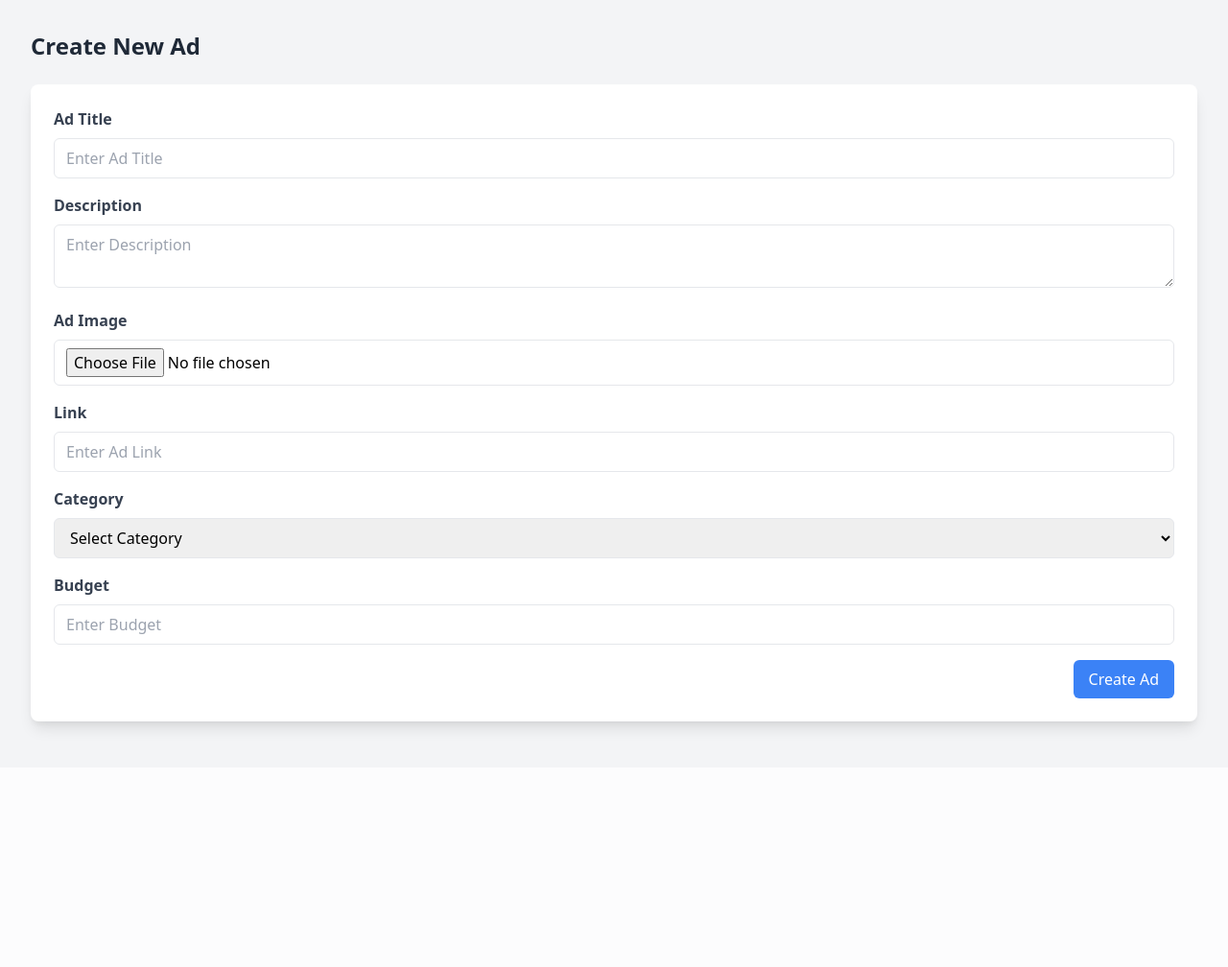
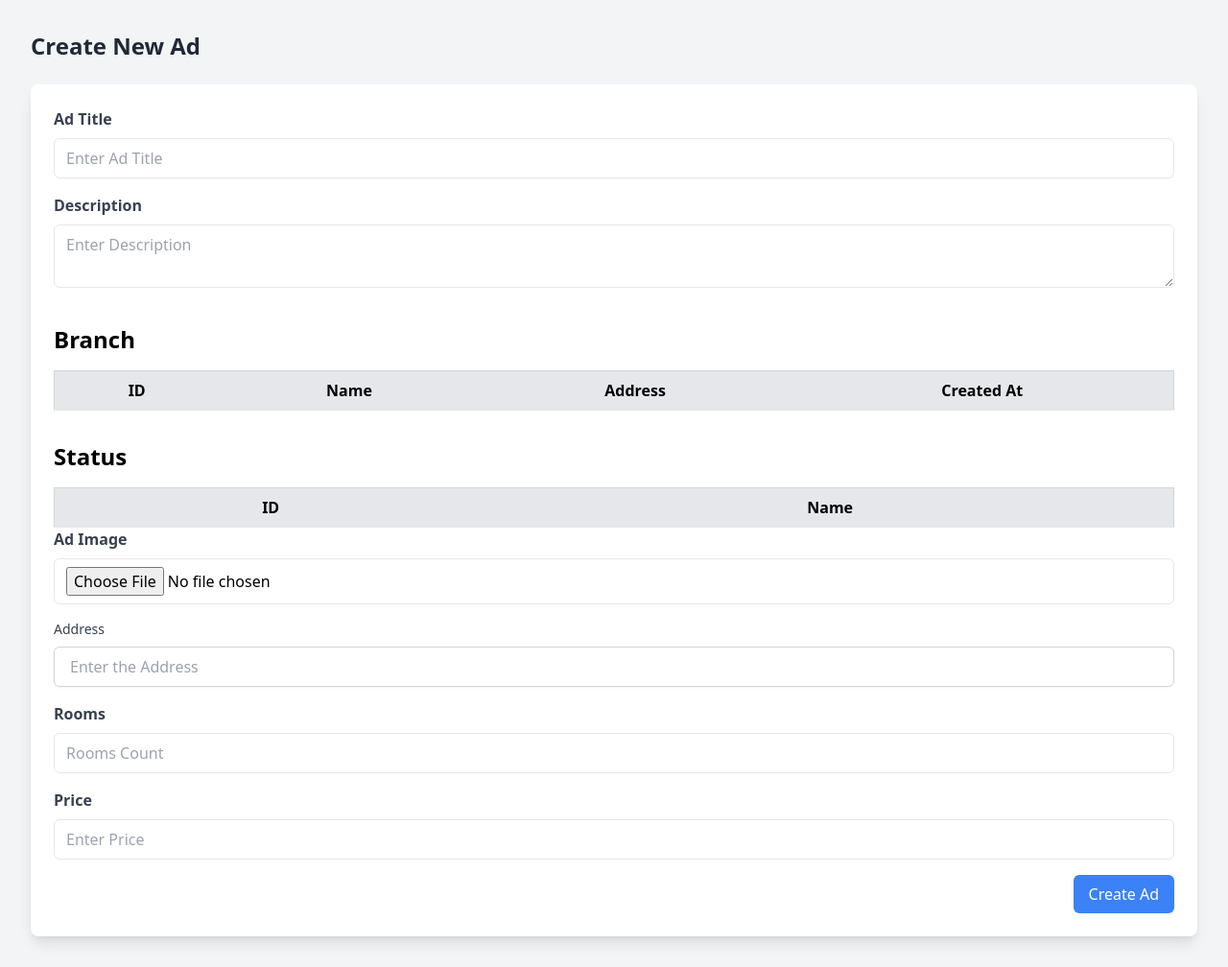
Before and after one commit to SharipovIskandar/NTRA, a PHP site: template view/adminDashboard.php in a window 1280 px wide. Shown: the whole page at 96% size. Before the commit the page ends 767 px from the top, so only its background shows below. Run offline with PHP 8.4, Linux system fonts and the light colour scheme; the template is opened without the code that fills it: most values are stand-ins (such as "Sample title", 1, 10 or a date in 2020); lists and menus that the app fills with data are empty.

Commit message:
PATCH: Added new page: create ADS

```diff
--- a/view/adminDashboard.php
+++ b/view/adminDashboard.php
@@ -1,3 +1,21 @@
+<?php
+
+use App\DB;
+use PDO;
+try {
+    $pdo = DB::connect();
+
+    $stmt_branch = $pdo->query("SELECT * FROM branch");
+    $branches = $stmt_branch->fetchAll(PDO::FETCH_ASSOC);
+
+    $stmt_status = $pdo->query("SELECT * FROM status");
+    $statuses = $stmt_status->fetchAll(PDO::FETCH_ASSOC);
+
+} catch (PDOException $e) {
+    echo "Bog'lanishda xato: " . $e->getMessage();
+}
+?>
+
 <!DOCTYPE html>
 <html lang="en">
 <head>
@@ -12,32 +30,74 @@
     <form class="bg-white p-6 rounded-lg shadow-lg" action="/dashboard">
         <div class="mb-4">
             <label for="title" class="block text-gray-700 font-bold mb-2">Ad Title</label>
-            <input type="text" id="title" placeholder="Enter Ad Title" class="w-full px-3 py-2 border rounded-md focus:outline-none focus:ring focus:border-blue-300">
+            <input type="text" name="title" id="title" placeholder="Enter Ad Title" class="w-full px-3 py-2 border rounded-md focus:outline-none focus:ring focus:border-blue-300">
         </div>
         <div class="mb-4">
             <label for="description" class="block text-gray-700 font-bold mb-2">Description</label>
-            <textarea id="description" placeholder="Enter Description" class="w-full px-3 py-2 border rounded-md focus:outline-none focus:ring focus:border-blue-300"></textarea>
+            <textarea id="description" name="description" placeholder="Enter Description" class="w-full px-3 py-2 border rounded-md focus:outline-none focus:ring focus:border-blue-300"></textarea>
         </div>
+        <div class="container mx-auto mt-8">
+            <h1 class="text-2xl font-bold mb-4">Branch</h1>
+            <table class="min-w-full bg-white border border-gray-300">
+                <thead class="bg-gray-200">
+                <tr>
+                    <th class="py-2 px-4 border-b">ID</th>
+                    <th class="py-2 px-4 border-b">Name</th>
+                    <th class="py-2 px-4 border-b">Address</th>
+                    <th class="py-2 px-4 border-b">Created At</th>
+                </tr>
+                </thead>
+                <tbody>
+                <?php foreach ($branches as $branch): ?>
+                    <tr class="hover:bg-gray-100">
+                        <td class="py-2 px-4 border-b"><?php echo htmlspecialchars($branch['id']); ?></td>
+                        <td class="py-2 px-4 border-b"><?php echo htmlspecialchars($branch['name']); ?></td>
+                        <td class="py-2 px-4 border-b"><?php echo htmlspecialchars($branch['address']); ?></td>
+                        <td class="py-2 px-4 border-b"><?php echo htmlspecialchars($branch['created_at']); ?></td>
+                    </tr>
+                <?php endforeach; ?>
+                </tbody>
+            </table>
+
+            <h1 class="text-2xl font-bold mt-8 mb-4">Status</h1>
+            <table class="min-w-full bg-white border border-gray-300">
+                <thead class="bg-gray-200">
+                <tr>
+                    <th class="py-2 px-4 border-b">ID</th>
+                    <th class="py-2 px-4 border-b">Name</th>
+                </tr>
+                </thead>
+                <tbody>
+                <?php foreach ($statuses as $status): ?>
+                    <tr class="hover:bg-gray-100">
+                        <td class="py-2 px-4 border-b"><?php echo htmlspecialchars($status['id']); ?></td>
+                        <td class="py-2 px-4 border-b"><?php echo htmlspecialchars($status['name']); ?></td>
+                    </tr>
+                <?php endforeach; ?>
+                </tbody>
+            </table>
+        </div>
+
         <div class="mb-4">
             <label for="image" class="block text-gray-700 font-bold mb-2">Ad Image</label>
             <input type="file" id="image" class="w-full px-3 py-2 border rounded-md focus:outline-none focus:ring focus:border-blue-300">
         </div>
+
         <div class="mb-4">
-            <label for="link" class="block text-gray-700 font-bold mb-2">Link</label>
-            <input type="url" id="link" placeholder="Enter Ad Link" class="w-full px-3 py-2 border rounded-md focus:outline-none focus:ring focus:border-blue-300">
+            <label for="address" class="block text-gray-700 text-sm font-medium mb-2">Address</label>
+            <input id="address" name="address" type="text" placeholder="Enter the Address"
+                   class="w-full px-4 py-2 border border-gray-300 rounded-md shadow-sm focus:outline-none focus:ring-2 focus:ring-indigo-500">
         </div>
+
+
         <div class="mb-4">
-            <label for="category" class="block text-gray-700 font-bold mb-2">Category</label>
-            <select id="category" class="w-full px-3 py-2 border rounded-md focus:outline-none focus:ring focus:border-blue-300">
-                <option>Select Category</option>
-                <option>Technology</option>
-                <option>Health</option>
-                <option>Business</option>
-            </select>
+            <label for="rooms" class="block text-gray-700 font-bold mb-2">Rooms</label>
+            <input type="number" name="rooms" id="rooms" placeholder="Rooms Count" class="w-full px-3 py-2 border rounded-md focus:outline-none focus:ring focus:border-blue-300">
         </div>
+
         <div class="mb-4">
-            <label for="budget" class="block text-gray-700 font-bold mb-2">Budget</label>
-            <input type="number" id="budget" placeholder="Enter Budget" class="w-full px-3 py-2 border rounded-md focus:outline-none focus:ring focus:border-blue-300">
+            <label for="prince" class="block text-gray-700 font-bold mb-2">Price</label>
+            <input type="number" name="price" id="prince" placeholder="Enter Price" class="w-full px-3 py-2 border rounded-md focus:outline-none focus:ring focus:border-blue-300">
         </div>
         <div class="flex justify-end">
             <button type="submit" class="bg-blue-500 text-white px-4 py-2 rounded-md hover:bg-blue-600 focus:outline-none focus:ring-2 focus:ring-blue-300">Create Ad</button>
```
Also changed, not shown: src/Ads.php (+9 -9 lines).
